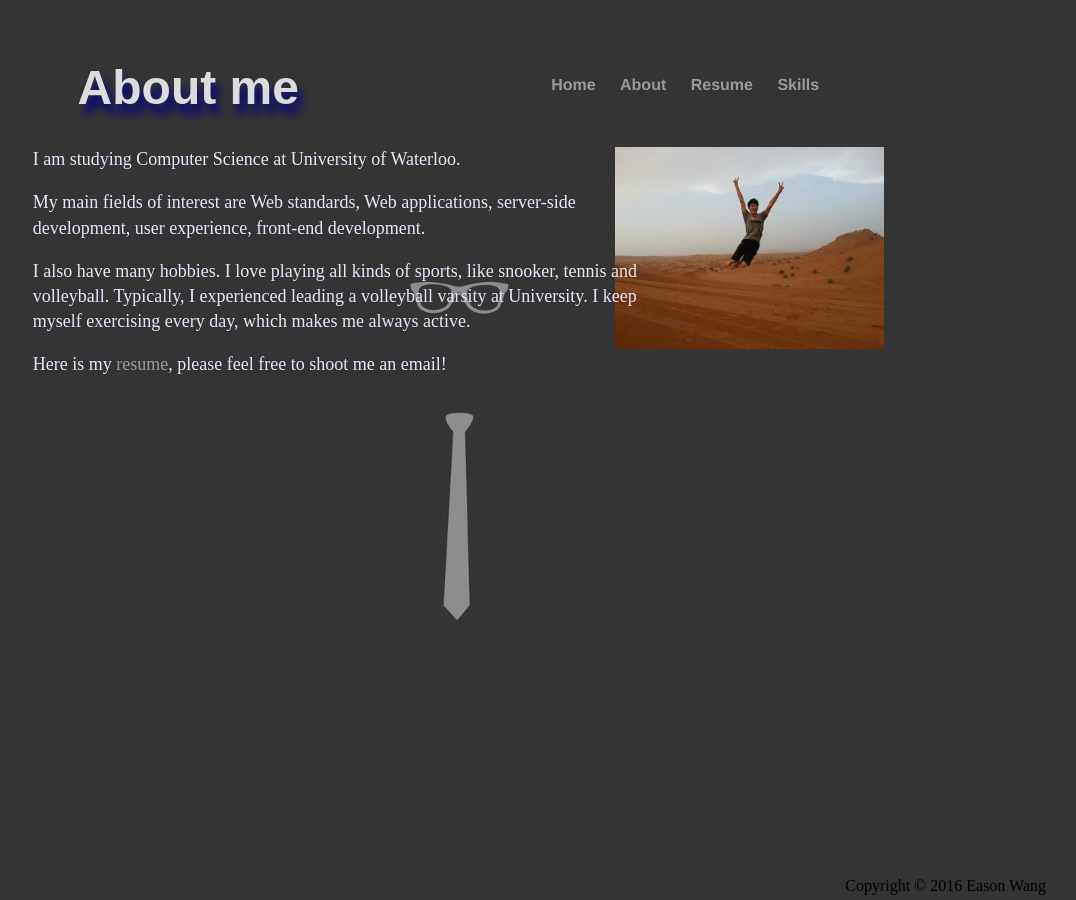
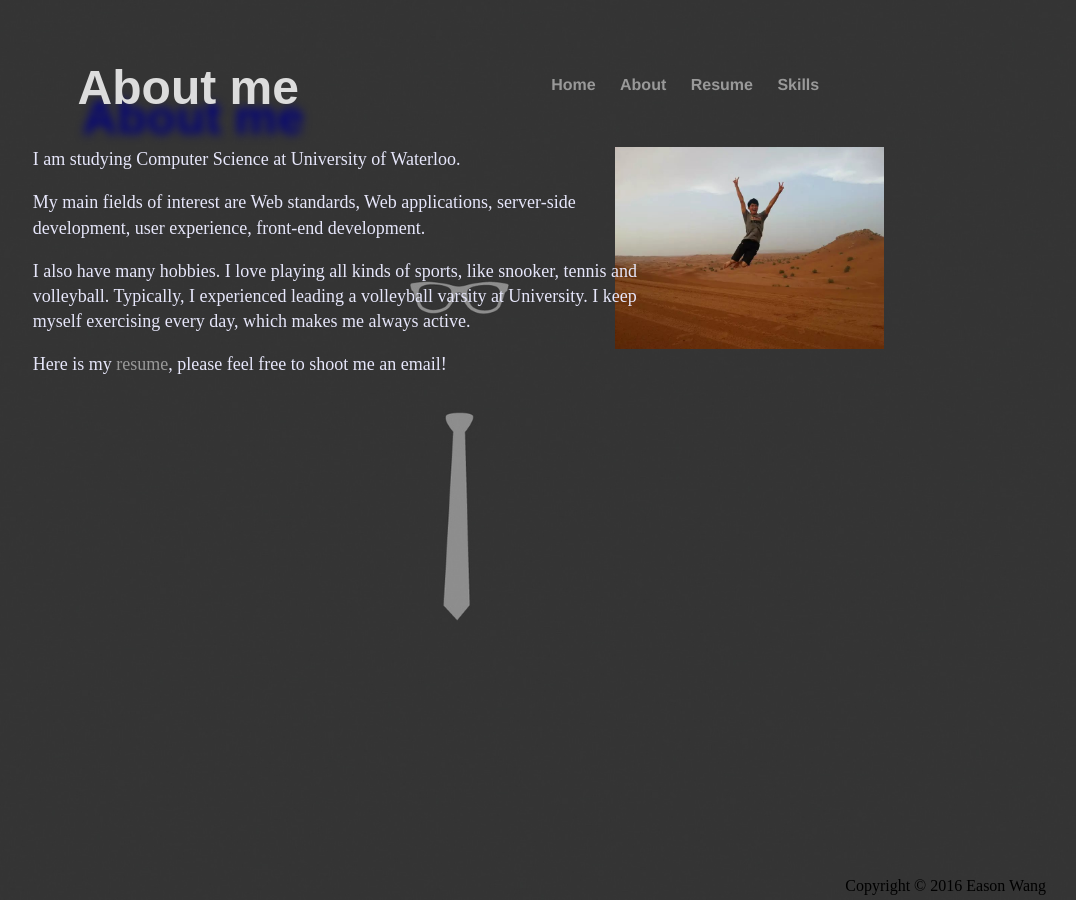
Before and after one commit to Eason666/Easonwang.github.io, a Jekyll site: the page built from about/index.html, in a window 1280 px wide. Shown: the whole page, without its empty margins (204-1280 px from the left). Built offline with Jekyll 4.4.1, drawn with Linux system fonts in a browser that asks for light colours.

Commit message:
Update main.css

```diff
--- a/css/main.css
+++ b/css/main.css
@@ -89,7 +89,7 @@ ul.posts li {
 	position:relative;
 	top: 20%;
 	left: 10%;
-	text-shadow: 5px 10px 10px #000080;
+	text-shadow: 5px 30px 10px #000080;
 	font-family: 'Montserrat', sans-serif;
 }
 
@@ -110,7 +110,7 @@ ul.posts li {
 #skills{
 	color:#DCDCDC;
 	left: 5%;
-	text-shadow: 5px 10px 10px #000080;
+	text-shadow: 5px 30px 10px #000080;
 	text-align: left;
 	font-family: 'Montserrat', sans-serif;
 }
```
